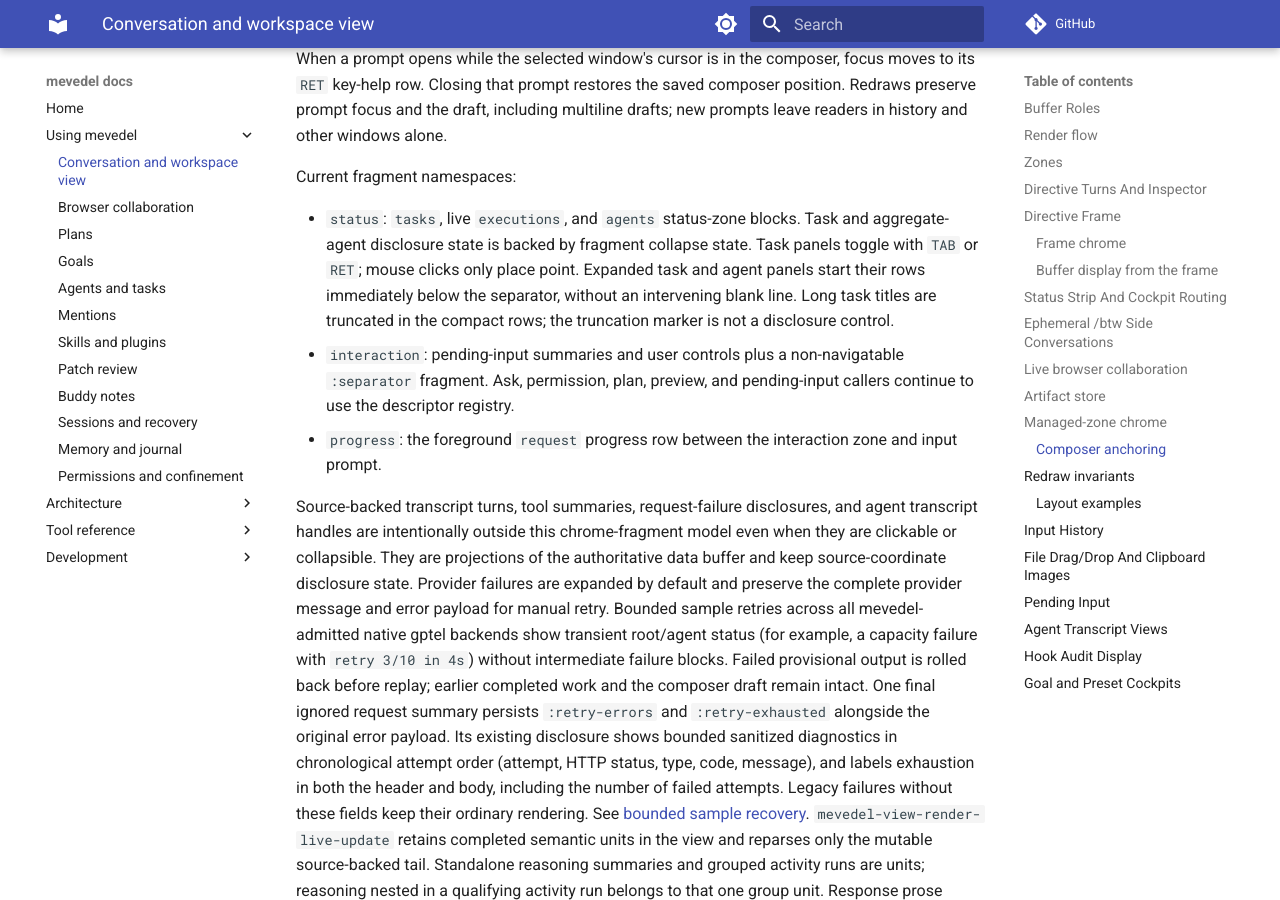
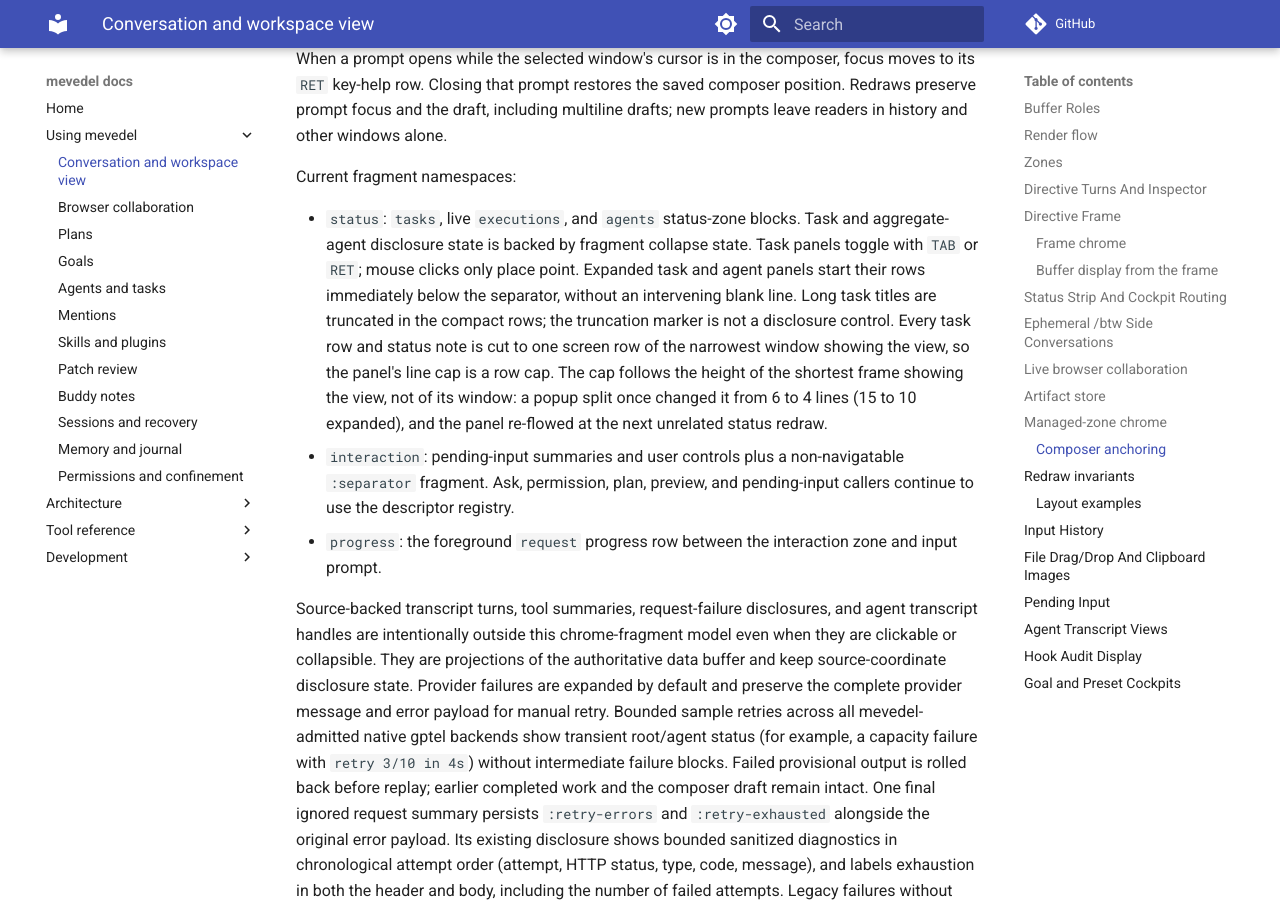
Before and after one commit to FrauH0lle/mevedel, an MkDocs documentation site: the page built from docs/view.md, in a window 1280 px wide and 900 px high, scrolled down 36390 px. Built offline with MkDocs 1.6.1 and Material for MkDocs 9.7.7, drawn with Linux system fonts in a browser that asks for light colours; comment, search, counter and statistics services are not loaded.

Commit message:
fix(view): Keep the task panel's height across popups and long lines
The task panel capped logical lines by a budget derived from an arbitrary window's height. A popup split changed the budget from 6 to 4 lines (15 to 10 expanded), and the panel re-flowed at the next unrelated status redraw. Long titles and status notes soft-wrapped, so the line cap did not cap rows.

The budget now follows the shortest frame showing the view. Popup splits and a growing echo area resize windows, not frames, and re-rendering on window height would have turned every echo-area resize into a jump. Every task line is cut to one screen row of the narrowest window.

* mevedel-tool-task.el (mevedel-tool-task--status-line-budget): Budget by frame height.
(mevedel-tool-task-display-string): Fit each line to one screen row.

* test/test-mevedel-tool-task.el: Popup split keeps the budget; lines fit a narrow split; frame-based short budget.

* docs/view.md: Document task row fitting and the frame-based cap.

Validation: the new and changed cases fail on the previous source; task, view and execution tests pass; compile is warning-free. GUI probe: budget across a popup split stays 9/21 (was 6/15 -> 4/10).

```diff
--- a/docs/view.md
+++ b/docs/view.md
@@ -1759,7 +1759,11 @@
   point. Expanded task and agent panels start their rows immediately below
   the separator, without an intervening blank line. Long task titles are
   truncated in the compact rows; the truncation marker is not a disclosure
-  control.
+  control. Every task row and status note is cut to one screen row of the
+  narrowest window showing the view, so the panel's line cap is a row cap.
+  The cap follows the height of the shortest frame showing the view, not of
+  its window: a popup split once changed it from 6 to 4 lines (15 to 10
+  expanded), and the panel re-flowed at the next unrelated status redraw.
 - `interaction`: pending-input summaries and user controls plus a
   non-navigatable `:separator` fragment. Ask, permission, plan, preview, and
   pending-input
```
Also changed, not shown: 2 other files.
